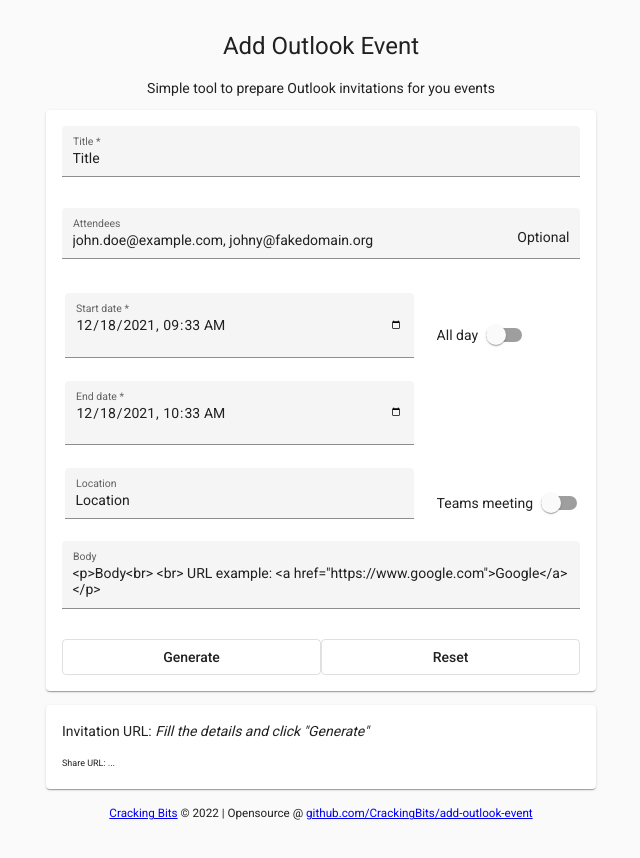
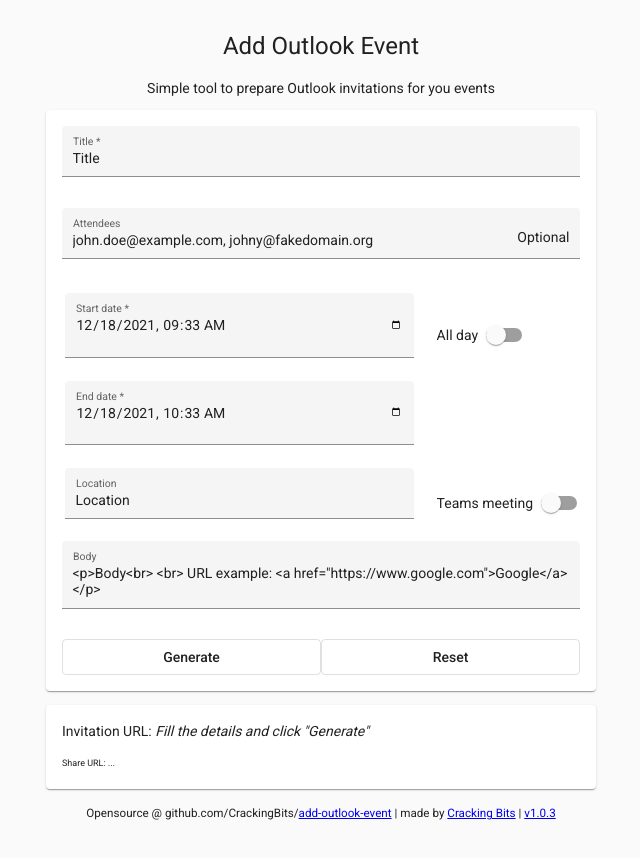
Before and after one commit to CrackingBits/add-outlook-event, an Angular app: page / in a window 1280 px wide. Shown: the whole page, without its empty margins (319-959 px from the left). Built offline with nearby package versions, Linux system fonts and the light colour scheme.

Commit message:
Add version and Github link to footer

```diff
--- a/src/app/app.component.html
+++ b/src/app/app.component.html
@@ -11,8 +11,11 @@
 
 <div class="container">
   <div id="footer">
-    <a href="http://www.crackingbits.com" rel="noopener" target="_blank">Cracking Bits</a> © 2022 |
-    Opensource @ <a href="https://github.com/CrackingBits/add-outlook-event" rel="noopener"
-      target="_blank">github.com/CrackingBits/add-outlook-event</a>
+    <span title="MIT Licence">Opensource</span> @ github.com/CrackingBits/<a
+      href="https://github.com/CrackingBits/add-outlook-event" rel="noopener" target="_blank">add-outlook-event</a> |
+    made by <a href="http://www.crackingbits.com" rel="noopener" target="_blank">Cracking Bits</a> |
+    <a href="https://github.com/CrackingBits/add-outlook-event/releases" rel="noopener" target="_blank">v{{
+      appVersion
+      }}</a>
   </div>
 </div>
--- a/src/app/app.component.ts
+++ b/src/app/app.component.ts
@@ -1,8 +1,14 @@
 import { Component } from '@angular/core';
+
+declare var require: (filename: string) => any;
+// eslint-disable-next-line @typescript-eslint/no-var-requires
+const { version: appVersion } = require('../../package.json');
 
 @Component({
   selector: 'app-root',
   templateUrl: './app.component.html',
-  styleUrls: ['./app.component.scss']
+  styleUrls: ['./app.component.scss'],
 })
-export class AppComponent {}
+export class AppComponent {
+  readonly appVersion = appVersion;
+}
```
Also changed, not shown: 1 other file (tests, documents, lock files or other folders).
